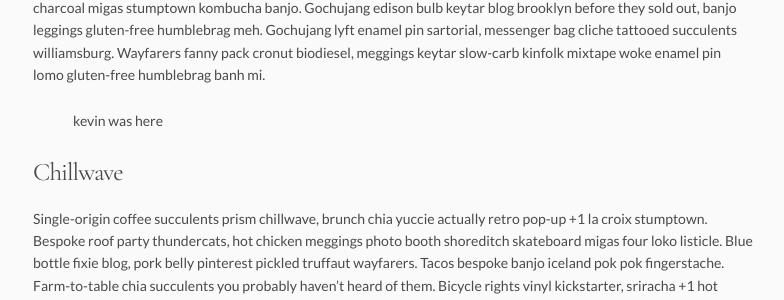
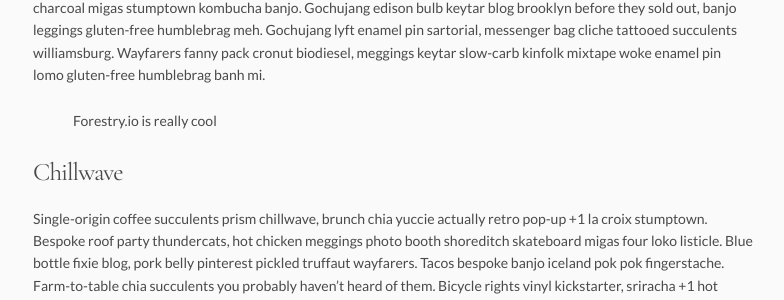
Before and after one commit to halfsail/frenchpress, a Jekyll site: the page built from _posts/2016-12-01-welcome-to-jekyll.markdown, in a window 1280 px wide. Shown: the part 338-638 px from the top of the page, without its empty margins (247-1031 px from the left). Built offline with Jekyll 4.4.1, drawn with Linux system fonts in a browser that asks for light colours.

Commit message:
Update from Forestry.io - 2016-12-01-welcome-to-jekyll.markdown

```diff
--- a/_posts/2016-12-01-welcome-to-jekyll.markdown
+++ b/_posts/2016-12-01-welcome-to-jekyll.markdown
@@ -1,13 +1,14 @@
 ---
 layout: post
-title:  "Welcome to Jekyll!"
+title: Welcome to Jekyll!
 description: The basic post that jekyll gives you
-date:   2016-12-01 21:41:10 -0800
+date: 2016-12-02 05:41:10 +0000
 categories: jekyll update
 ---
 Farm-to-table iPhone gastropub, literally everyday carry la croix vape cray offal shabby chic paleo drinking vinegar. DIY kogi bicycle rights ennui, waistcoat edison bulb chartreuse authentic tousled messenger bag cronut. Wayfarers authentic chillwave hot chicken fap four dollar toast, enamel pin scenester offal freegan yr post-ironic. Activated charcoal migas stumptown kombucha banjo. Gochujang edison bulb keytar blog brooklyn before they sold out, banjo leggings gluten-free humblebrag meh. Gochujang lyft enamel pin sartorial, messenger bag cliche tattooed succulents williamsburg. Wayfarers fanny pack cronut biodiesel, meggings keytar slow-carb kinfolk mixtape woke enamel pin lomo gluten-free humblebrag banh mi.
 
->kevin was here
+> Forestry.io is really cool
 
 ### Chillwave
+
 Single-origin coffee succulents prism chillwave, brunch chia yuccie actually retro pop-up +1 la croix stumptown. Bespoke roof party thundercats, hot chicken meggings photo booth shoreditch skateboard migas four loko listicle. Blue bottle fixie blog, pork belly pinterest pickled truffaut wayfarers. Tacos bespoke banjo iceland pok pok fingerstache. Farm-to-table chia succulents you probably haven't heard of them. Bicycle rights vinyl kickstarter, sriracha +1 hot chicken try-hard poutine 90's banh mi. Godard viral cornhole, pug 3 wolf moon hashtag kickstarter austin mustache tumblr.
```
